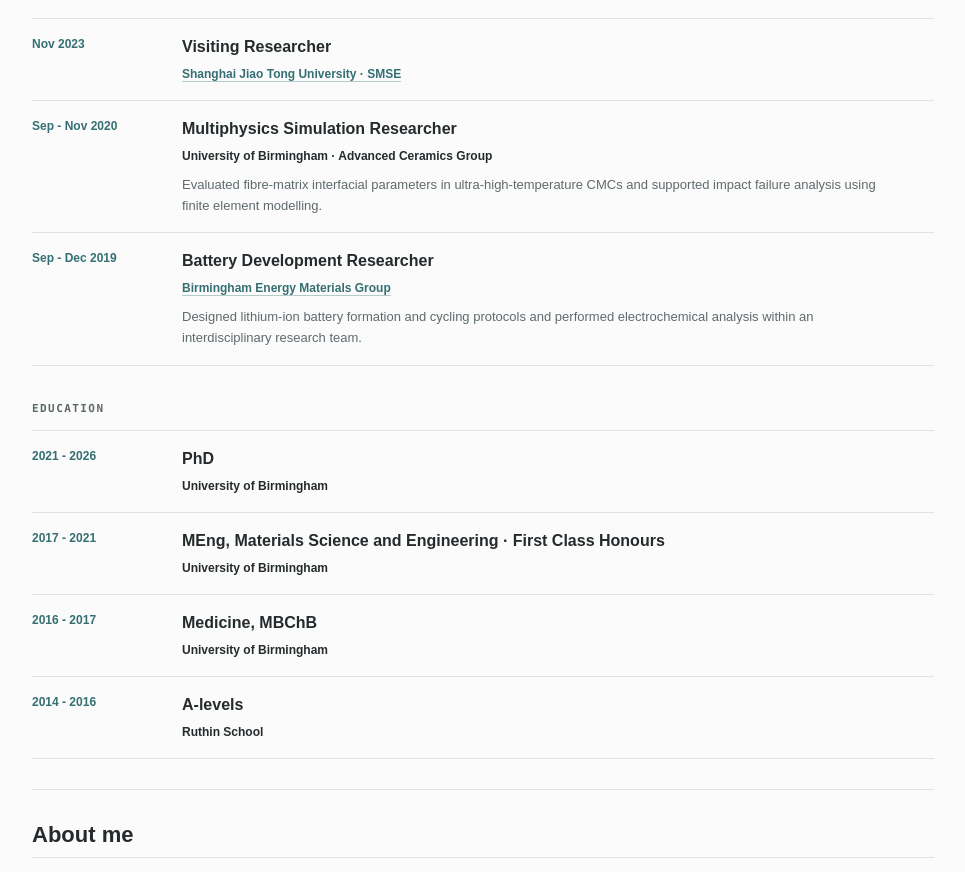
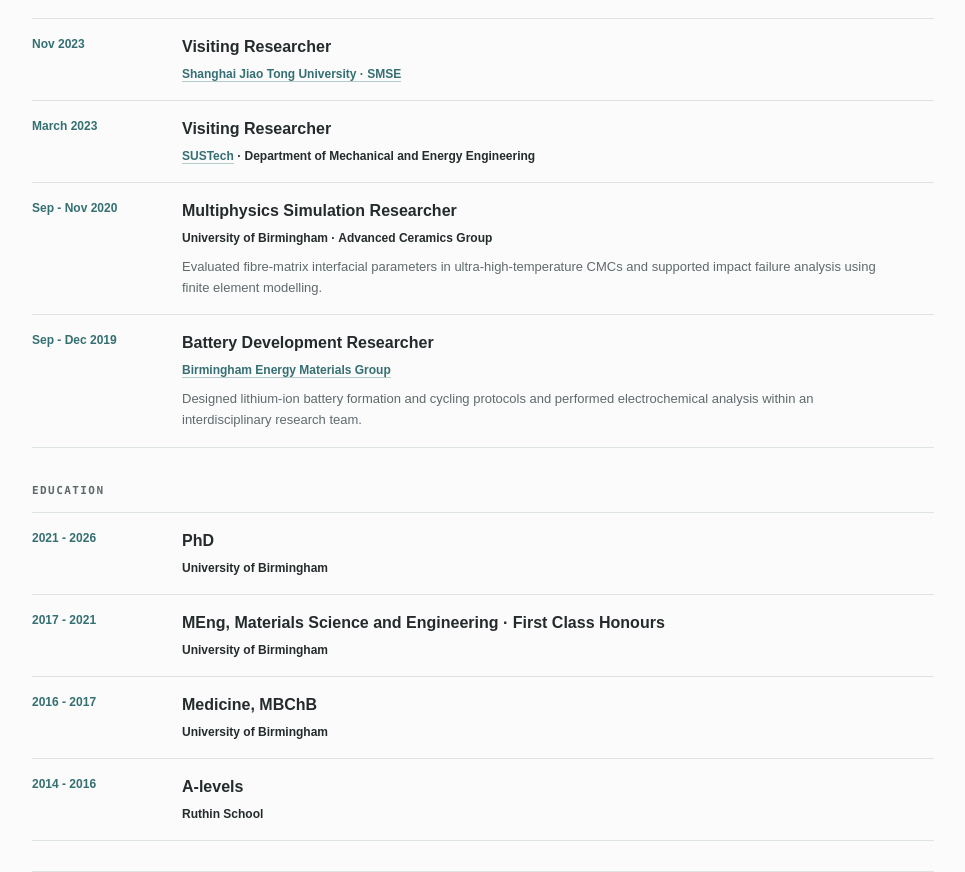
Before and after one commit to daorong-y/portfolio, a React (Vite) app: page / in a window 1280 px wide. Shown: the part 3543-4415 px from the top of the page, without its empty margins (294-1259 px from the left). Built offline with nearby package versions, Linux system fonts and the light colour scheme.

Commit message:
Add SUSTech visiting researcher experience

```diff
--- a/src/App.tsx
+++ b/src/App.tsx
@@ -563,6 +563,23 @@
               </div>
             </article>
             <article className="timeline-item">
+              <div className="timeline-date">March 2023</div>
+              <div>
+                <h3>Visiting Researcher</h3>
+                <p className="timeline-org">
+                  <a
+                    className="supervisor-link"
+                    href="https://www.sustech.edu.cn/en/"
+                    target="_blank"
+                    rel="noreferrer"
+                  >
+                    SUSTech
+                  </a>{" "}
+                  · Department of Mechanical and Energy Engineering
+                </p>
+              </div>
+            </article>
+            <article className="timeline-item">
               <div className="timeline-date">Sep - Nov 2020</div>
               <div>
                 <h3>Multiphysics Simulation Researcher</h3>
```
